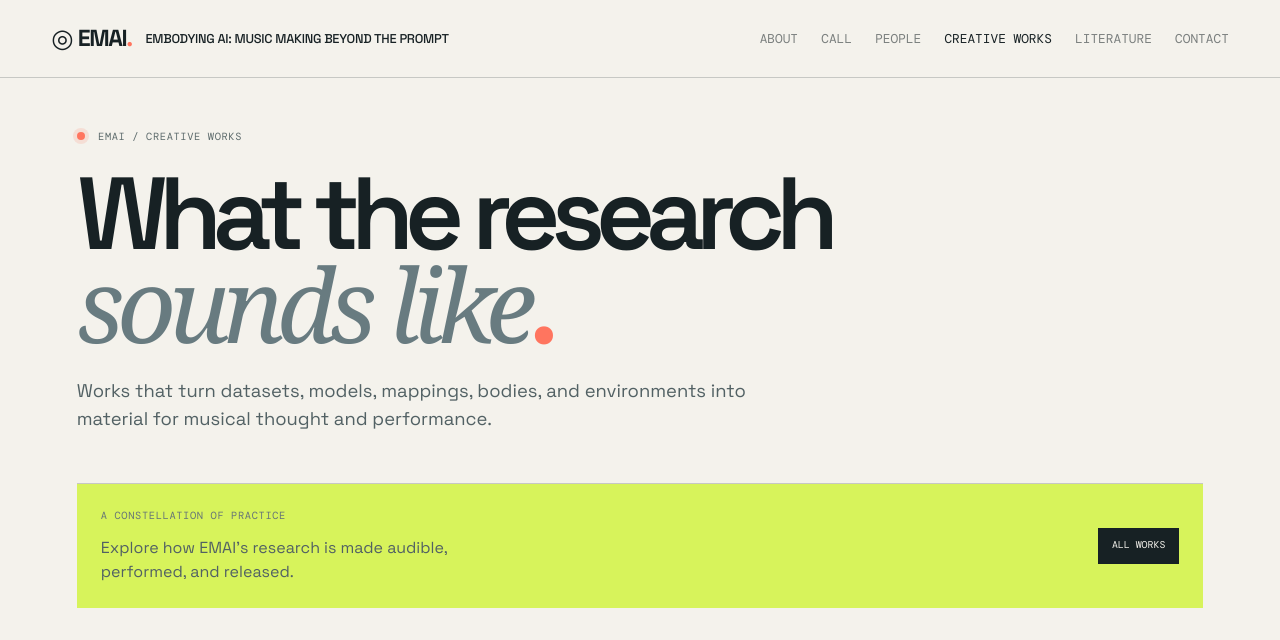
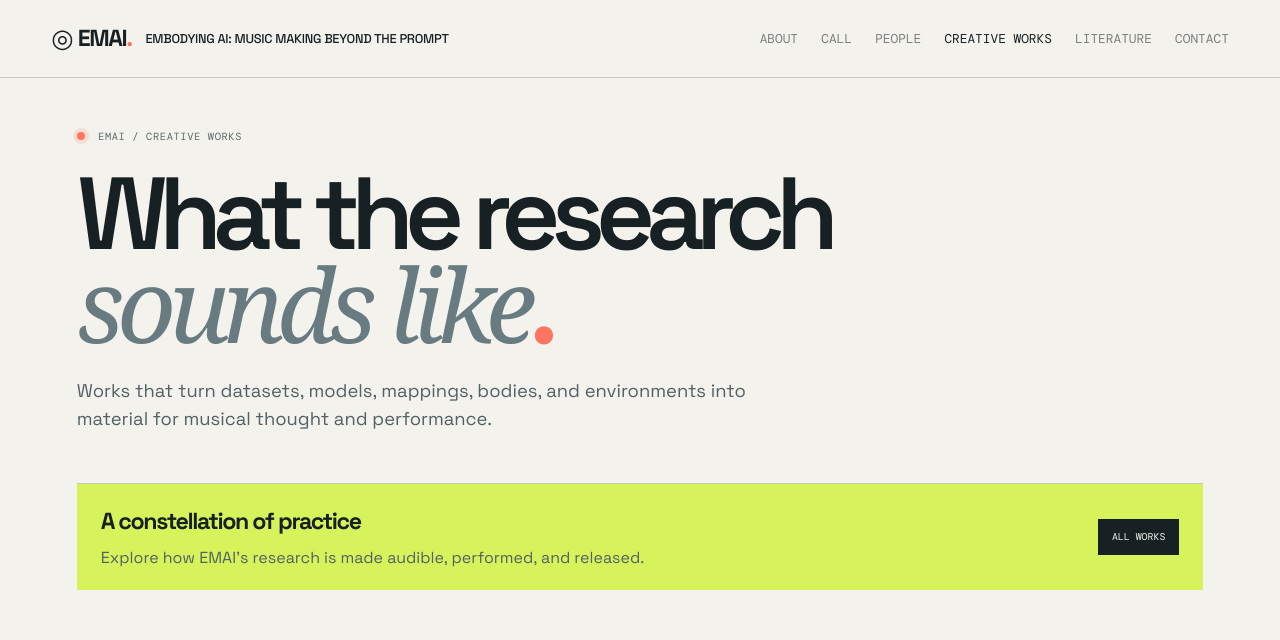
Before and after one commit to emai-ca/emai-ca.github.io, a Jekyll site: the page built from works.md, in a window 1280 px wide. Shown: the top 640 px of the page. Built offline with Jekyll 4.4.1, drawn with Linux system fonts in a browser that asks for light colours; grey boxes are pictures that could not be loaded.

Commit message:
Share the constellation heading styling with creative works
The literature heading is set in sans at 1.45rem by rules scoped to
.constellation-section, which the works toolbar sits outside — so it was
still rendering as a small mono label. Both toolbars now read from the
same rules, and the competing padding this page had is gone so the
shared one governs.

Co-Authored-By: Claude Opus 5 <noreply@anthropic.com>

```diff
--- a/assets/css/overrides.css
+++ b/assets/css/overrides.css
@@ -1095,13 +1095,15 @@ body[data-page="publications"] .constellation-section {
   padding: 0 0 var(--section-space);
 }
 
-body[data-page="publications"] .constellation-section > .archive-toolbar {
+body[data-page="publications"] .constellation-section > .archive-toolbar,
+body[data-page="works"] .works-section > .archive-toolbar {
   background: var(--acid);
   padding: 1.25rem 1.5rem;
   gap: 1.5rem;
 }
 
-body[data-page="publications"] .constellation-section .section-label {
+body[data-page="publications"] .constellation-section .section-label,
+body[data-page="works"] .works-section .section-label {
   font-family: var(--sans);
   font-size: 1.45rem;
   font-weight: 700;
@@ -1111,7 +1113,8 @@ body[data-page="publications"] .constellation-section .section-label {
   margin-bottom: 0.5rem;
 }
 
-body[data-page="publications"] .constellation-intro {
+body[data-page="publications"] .constellation-intro,
+body[data-page="works"] .constellation-intro {
   margin: 0;
   max-width: 600px;
 }
@@ -1729,12 +1732,9 @@ body[data-page="works"] .archive-toolbar {
    panel: yellow ground, dark button sitting inside it, no rules top or
    bottom since the fill does that job now. */
 body[data-page="works"] .archive-toolbar {
-  background: var(--acid);
-  padding: 1.5rem;
   border-bottom: 0;
   margin-bottom: var(--section-space);
   align-items: center;
-  min-height: 7.2rem;
 }
 
 /* "The archive will grow" band in coral rather than acid — the acid is now
```
